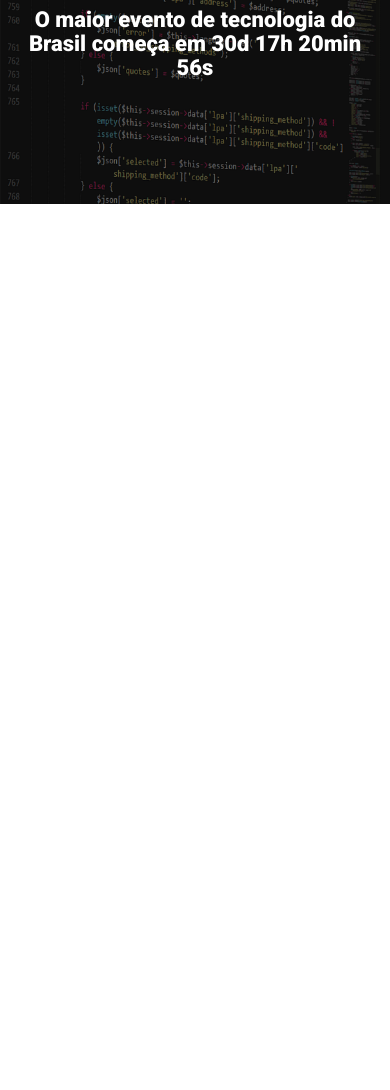
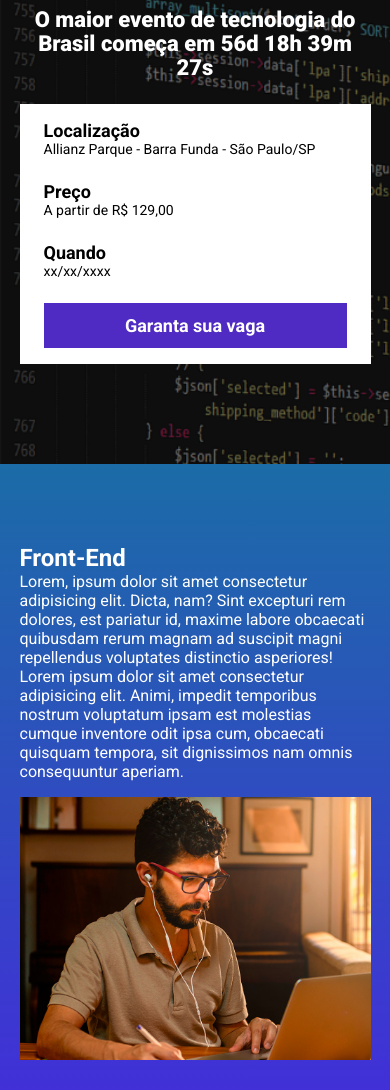
Before and after one commit to AndersonFSilva3000/ebac_tech_talks, a website built with Parcel: page src/index.html in a window 390 px wide. Shown: the part 120-1210 px from the top of the page. Before the commit the page ends 844 px from the top, so only its background shows below. Built offline with nearby package versions, Linux system fonts and the light colour scheme.

Commit message:
Projeto Finalizado

```diff
--- a/package.json
+++ b/package.json
@@ -2,9 +2,9 @@
   "name": "ebac-tech-talks",
   "version": "1.0.0",
   "description": "",
-  "main": "index.js",
   "scripts": {
     "dev": "parcel src/index.html src/styles/main.scss src/scripts/main.js",
+    "build" : "parcel build src/index.html",
     "test": "echo \"Error: no test specified\" && exit 1"
   },
   "keywords": [],
--- a/src/index.html
+++ b/src/index.html
@@ -1,27 +1,128 @@
 <!DOCTYPE html>
 <html lang="pt-BR">
   <head>
-  <meta charset="UTF-8">
-  <meta http-equiv="X-UA-Compatible" content="IE=edge">
-  <meta name="viewport" content="width=device-width, initial-scale=1.0">
+    <meta charset="UTF-8" />
+    <meta http-equiv="X-UA-Compatible" content="IE=edge" />
+    <meta name="viewport" content="width=device-width, initial-scale=1.0" />
     <title>Ebac Tech Talks</title>
 
-  <link rel="preconnect" href="https://fonts.googleapis.com">
-  <link rel="preconnect" href="https://fonts.gstatic.com" crossorigin>
-  <link href="https://fonts.googleapis.com/css2?family=Roboto:wght@400;700;900&display=swap" rel="stylesheet">
+    <link rel="preconnect" href="https://fonts.googleapis.com" />
+    <link rel="preconnect" href="https://fonts.gstatic.com" crossorigin />
+    <link
+      href="https://fonts.googleapis.com/css2?family=Roboto:wght@400;700;900&display=swap"
+      rel="stylesheet"
+    />
 
-  <link rel="stylesheet" href="./styles/main.scss">
+    <link rel="stylesheet" href="./styles/main.scss" />
+
+    <link rel="stylesheet" href="https://unpkg.com/aos@next/dist/aos.css" />
   </head>
   <body>
     <section class="hero">
       <div class="container">
-      <img src="images/ebac_logo.svg" alt="EBAC" class="hero__soon">
+        <img src="images/ebac_logo.svg" alt="EBAC" class="hero__soon" />
         <h1 class="hero__text">
           O maior evento de tecnologia do Brasil começa em
-        30d 17h 20min 56s
+          <span id="counter"></span>
         </h1>
+        <div class="infos-bar">
+          <ul class="infos-bar__infos">
+            <li class="infos-bar__item">
+              <b>Localização</b>
+              Allianz Parque - Barra Funda - São Paulo/SP
+            </li>
+            <li class="infos-bar__item">
+              <b>Preço</b>
+              A partir de R$ 129,00
+            </li>
+            <li class="infos-bar__item">
+              <b>Quando</b>
+              xx/xx/xxxx
+            </li>
+          </ul>
+
+          <a href="#" class="buttom buttom--primary"> Garanta sua vaga </a>
+        </div>
       </div>
     </section>
+
+    <section class="event event--front-end">
+      <div class="container" data-aos="fade-right">
+        <div class="event__details">
+          <h2 class="event__detail__title">Front-End</h2>
+          <p class="event__detail__description">
+            Lorem, ipsum dolor sit amet consectetur adipisicing elit. Dicta,
+            nam? Sint excepturi rem dolores, est pariatur id, maxime labore
+            obcaecati quibusdam rerum magnam ad suscipit magni repellendus
+            voluptates distinctio asperiores! Lorem ipsum dolor sit amet
+            consectetur adipisicing elit. Animi, impedit temporibus nostrum
+            voluptatum ipsam est molestias cumque inventore odit ipsa cum,
+            obcaecati quisquam tempora, sit dignissimos nam omnis consequuntur
+            aperiam.
+          </p>
+        </div>
+        <img src="./images/frontend.png" alt="" class="event__image" />
+      </div>
+    </section>
+
+    <section class="event event--ui-ux event__image__left">
+      <div class="container" data-aos="fade-left">
+        <div class="event__details">
+          <h2 class="event__detail__title">Ui-Ux</h2>
+          <p class="event__detail__description">
+            Lorem, ipsum dolor sit amet consectetur adipisicing elit. Dicta,
+            nam? Sint excepturi rem dolores, est pariatur id, maxime labore
+            obcaecati quibusdam rerum magnam ad suscipit magni repellendus
+            voluptates distinctio asperiores! Lorem ipsum dolor sit amet
+            consectetur adipisicing elit. Animi, impedit temporibus nostrum
+            voluptatum ipsam est molestias cumque inventore odit ipsa cum,
+            obcaecati quisquam tempora, sit dignissimos nam omnis consequuntur
+            aperiam.
+          </p>
+        </div>
+        <img src="./images/ui-ux.png" alt="" class="event__image" />
+      </div>
+    </section>
+
+    <section class="event event--data-science">
+      <div class="container" data-aos="fade-right">
+        <div class="event__details">
+          <h2 class="event__detail__title">Data Science</h2>
+          <p class="event__detail__description">
+            Lorem, ipsum dolor sit amet consectetur adipisicing elit. Dicta,
+            nam? Sint excepturi rem dolores, est pariatur id, maxime labore
+            obcaecati quibusdam rerum magnam ad suscipit magni repellendus
+            voluptates distinctio asperiores! Lorem ipsum dolor sit amet
+            consectetur adipisicing elit. Animi, impedit temporibus nostrum
+            voluptatum ipsam est molestias cumque inventore odit ipsa cum,
+            obcaecati quisquam tempora, sit dignissimos nam omnis consequuntur
+            aperiam.
+          </p>
+        </div>
+        <img src="./images/data.png" alt="" class="event__image" />
+      </div>
+    </section>
+
+    <section class="event event--backend event__image__left">
+      <div class="container" data-aos="fade-left">
+        <div class="event__details">
+          <h2 class="event__detail__title">Back-end</h2>
+          <p class="event__detail__description">
+            Lorem, ipsum dolor sit amet consectetur adipisicing elit. Dicta,
+            nam? Sint excepturi rem dolores, est pariatur id, maxime labore
+            obcaecati quibusdam rerum magnam ad suscipit magni repellendus
+            voluptates distinctio asperiores! Lorem ipsum dolor sit amet
+            consectetur adipisicing elit. Animi, impedit temporibus nostrum
+            voluptatum ipsam est molestias cumque inventore odit ipsa cum,
+            obcaecati quisquam tempora, sit dignissimos nam omnis consequuntur
+            aperiam.
+          </p>
+        </div>
+        <img src="./images/backend.png" alt="" class="event__image" />
+      </div>
+    </section>
+
+    <script src="https://unpkg.com/aos@next/dist/aos.js"></script>
     <script src="./scripts/main.js"></script>
   </body>
 </html>
--- a/src/scripts/main.js
+++ b/src/scripts/main.js
@@ -1 +1,35 @@
-console.log("Olá Mundo!")
+AOS.init()
+
+const dateOfTheEvent = new Date('jul 08, 2023 19:00:00')
+const timeStampTheEvent = dateOfTheEvent.getTime()
+
+const countTheHours = setInterval(function () {
+  const now = new Date()
+  const timeStampCurrent = now.getTime()
+
+  const distanceToTheEvent = timeStampTheEvent - timeStampCurrent
+
+  const dayInMs = 1000 * 60 * 60 * 24
+  const horsInMs = 1000 * 60 * 60
+  const minutesInMs = 1000 * 60
+
+  const daysUntilTheEvent = Math.floor(distanceToTheEvent / dayInMs)
+  const horsUntilTheEvent = Math.floor(
+    (distanceToTheEvent % dayInMs) / horsInMs
+  )
+  const minutesUntilTheEvent = Math.floor(
+    (distanceToTheEvent % horsInMs) / minutesInMs
+  )
+  const secondsUntilTheEvent = Math.floor(
+    (distanceToTheEvent % minutesInMs) / 1000
+  )
+
+  document.getElementById(
+    'counter'
+  ).innerHTML = `${daysUntilTheEvent}d ${horsUntilTheEvent}h ${minutesUntilTheEvent}m ${secondsUntilTheEvent}s`
+
+  if (distanceToTheEvent < 0) {
+    clearInterval(countTheHours)
+    document.getElementById('counter').innerHTML = 'Evento Expirado'
+  }
+}, 1000)
--- /dev/null
+++ b/src/styles/_events.scss
@@ -0,0 +1,62 @@
+@use 'variables';
+
+.event {
+  padding: 5rem 0;
+
+  &--front-end{
+    background-image: linear-gradient(variables.$blue1, variables.$blue2);
+  }
+
+  &--ui-ux{
+    background-image: linear-gradient(variables.$blue2, variables.$pink);
+  }
+
+  &--data-science{
+    background-image: linear-gradient(variables.$pink, variables.$yellow);
+  }
+
+  &--backend{
+    background-image: linear-gradient(variables.$yellow, variables.$pink);
+  }
+
+  .container {
+    display: flex;
+    gap: 2.5rem;
+  }
+
+  &__image__left {
+    flex-direction: row-reverse;
+  }
+
+  &__image {
+    max-width: 22.5rem;
+  }
+
+  &__details {
+
+    &__title {
+      font-size: 1.125rem;
+      font-weight: bold;
+      margin-bottom: 1rem;
+    }
+
+    &__description {
+      line-height: 1.375rem;
+    }
+  }
+
+  @media (max-width: 640px) {
+    .container {
+      display: block;
+    }
+
+    &__image {
+      width: 100%;
+    }
+
+    &__details {
+      margin-right: 0;
+      margin-bottom: 1rem;
+    }
+  }
+}
--- a/src/styles/_hero.scss
+++ b/src/styles/_hero.scss
@@ -1,3 +1,5 @@
+@use 'variables';
+
 .hero {
   padding-top: 4rem;
   padding-bottom: 6.25rem;
@@ -14,7 +16,7 @@
     position: absolute;
     width: 100%;
     height: 100%;
-    background-color: #000;
+    background-color: variables.$secodaryTextColor;
     left: 0;
     top: 0;
     content: "";
--- /dev/null
+++ b/src/styles/_variables.scss
@@ -0,0 +1,9 @@
+$colorText: #fff;
+$secodaryTextColor: #000;
+
+$colorButtom: #4f2ac3;
+
+$blue1: #1B6CA7;
+$blue2: #442BDB;
+$pink: #89223B;
+$yellow: #9C791D;
--- /dev/null
+++ b/src/styles/components/_buttons.scss
@@ -0,0 +1,27 @@
+@use '../variables';
+
+.buttom {
+  padding: .75rem;
+  font-size: 1.125rem;
+  font-weight: bold;
+  text-decoration: none;
+  text-align: center;
+  white-space: nowrap;
+
+  &--primary {
+    color: variables.$colorText;
+    background-color: variables.$colorButtom;
+  }
+
+  @media (max-width: 1024px) {
+    display: flex;
+    align-items: center;
+    margin-left: 1.25rem;
+  }
+
+  @media (max-width: 640px) {
+    display: block;
+    width: 100%;
+    margin-left: 0rem;
+  }
+}
--- /dev/null
+++ b/src/styles/components/_infos_bar.scss
@@ -0,0 +1,43 @@
+@use '../variables';
+
+.infos-bar {
+  padding: 1rem 1.5rem;
+  background-color: variables.$colorText;
+  display: flex;
+  justify-content: space-between;
+
+  &__infos {
+    display: flex;
+    gap: 40px;
+  }
+
+
+  &__item {
+    font-size: .875rem;
+    color: variables.$secodaryTextColor;
+
+    b {
+      color: variables.$secodaryTextColor;
+      font-size: 1.125rem;
+      display: block;
+    }
+  }
+
+  @media (max-width: 640px) {
+    display: block;
+
+    &__infos {
+      display: block;
+    }
+
+    &__item {
+    margin-bottom: 1.5rem;
+    }
+  }
+
+  @media (max-width: 1024px) {
+    &__infos {
+      gap: 1rem;
+    }
+  }
+}
--- a/src/styles/main.scss
+++ b/src/styles/main.scss
@@ -1,11 +1,16 @@
 @use 'hero';
+@use './components/infos_bar';
+@use './components/buttons';
+@use 'events';
+@use 'variables';
 
 * {
   margin: 0;
   padding: 0;
   box-sizing: border-box;
   font-family: Roboto, sans-serif;
-  color: #fff;
+  color: variables.$colorText;
+  list-style: none;
 }
 
 .container {
```
Lines whose indentation alone changed are shown as unchanged.
